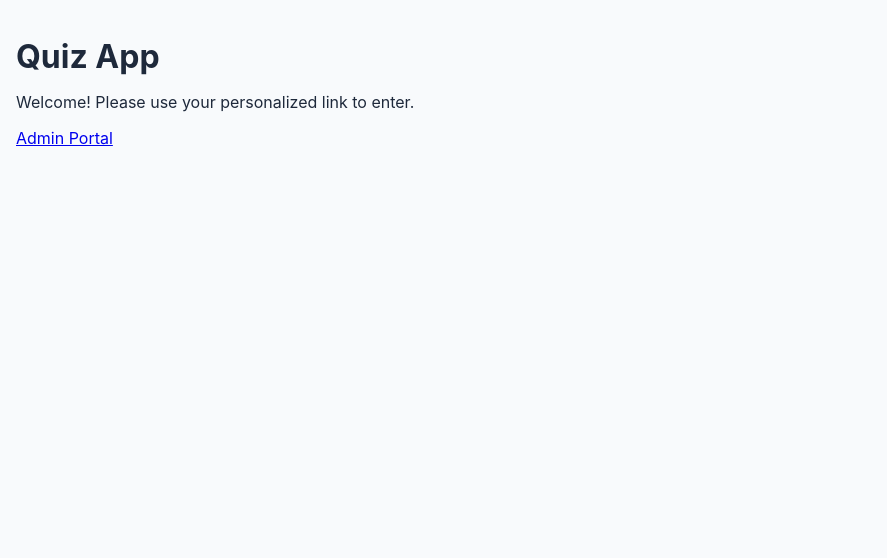
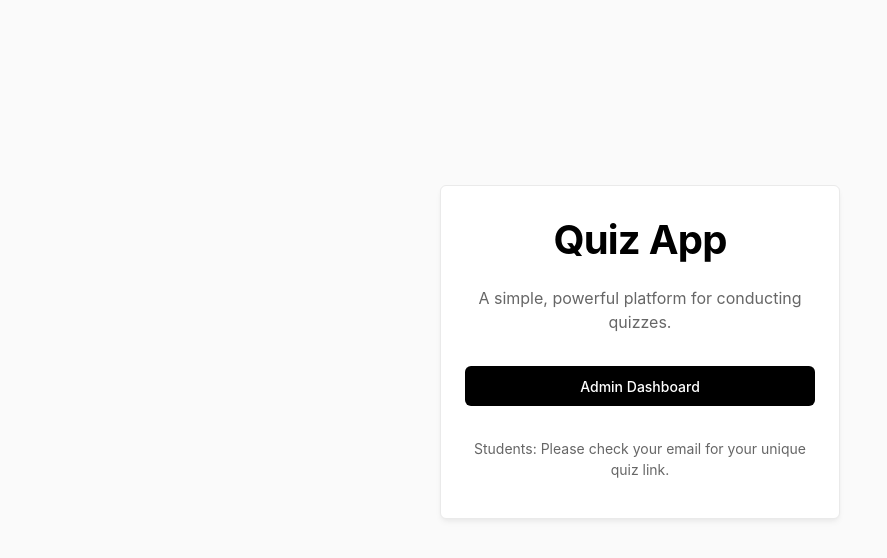
Before and after one commit to akaazazel/quiz-app, a React (Vite) app: page / in a window 1280 px wide. Shown: the top 558 px of the page, without its empty margins (0-887 px from the left). Built offline with nearby package versions, Linux system fonts and the light colour scheme.

Commit message:
feat: vercel geist design

```diff
--- a/src/App.jsx
+++ b/src/App.jsx
@@ -1,18 +1,40 @@
-import { useState } from 'react'
-import { BrowserRouter, Routes, Route } from 'react-router-dom'
-import Admin from './components/Admin'
-import Quiz from './components/Quiz'
+import { BrowserRouter as Router, Routes, Route, Link } from 'react-router-dom';
+import Admin from './components/Admin';
+import Quiz from './components/Quiz';
+
+function Landing() {
+  return (
+    <div className="container center" style={{ minHeight: '80vh' }}>
+      <div className="card text-center" style={{ maxWidth: '400px' }}>
+        <h1 style={{ marginBottom: '0.5rem' }}>Quiz App</h1>
+        <p className="text-subtle mb-8">
+          A simple, powerful platform for conducting quizzes.
+        </p>
+        <div className="stack">
+            <Link to="/admin" className="btn btn-primary w-full">Admin Dashboard</Link>
+        </div>
+        <div style={{ marginTop: '2rem' }}>
+          <p className="text-sm text-subtle">
+            Students: Please check your email for your unique quiz link.
+          </p>
+        </div>
+      </div>
+    </div>
+  );
+}
 
 function App() {
   return (
-    <BrowserRouter>
-      <Routes>
-        <Route path="/" element={<div className="p-4"><h1>Quiz App</h1><p>Welcome! Please use your personalized link to enter.</p><a href="/admin">Admin Portal</a></div>} />
-        <Route path="/admin" element={<Admin />} />
-        <Route path="/quiz/:token" element={<Quiz />} />
-      </Routes>
-    </BrowserRouter>
-  )
+    <Router>
+      <div style={{ padding: '2rem 0' }}>
+        <Routes>
+          <Route path="/" element={<Landing />} />
+          <Route path="/admin" element={<Admin />} />
+          <Route path="/quiz/:token" element={<Quiz />} />
+        </Routes>
+      </div>
+    </Router>
+  );
 }
 
-export default App
+export default App;
--- a/src/index.css
+++ b/src/index.css
@@ -1,21 +1,216 @@
+:root {
+  /* Geist-like Color System */
+  --geist-background: #ffffff;
+  --geist-foreground: #000000;
+  --accents-1: #fafafa;
+  --accents-2: #eaeaea;
+  --accents-3: #999999;
+  --accents-4: #888888;
+  --accents-5: #666666;
+  --accents-6: #444444;
+  --accents-7: #333333;
+  --accents-8: #111111;
+
+  --success-lighter: #d3e5ff;
+  --success-light: #3291ff;
+  --success: #0070f3;
+  --success-dark: #0761d1;
+
+  --error-lighter: #f7d4d6;
+  --error-light: #ff1a1a;
+  --error: #e00;
+  --error-dark: #c50000;
+
+  --warning-lighter: #ffefcf;
+  --warning-light: #f7b955;
+  --warning: #f5a623;
+  --warning-dark: #ab570a;
+
+  /* Typography */
+  --font-sans: 'Inter', -apple-system, BlinkMacSystemFont, 'Segoe UI', 'Roboto', 'Oxygen', 'Ubuntu', 'Cantarell', 'Fira Sans', 'Droid Sans', 'Helvetica Neue', sans-serif;
+
+  /* Radius & Spacing */
+  --radius: 6px;
+  --gap: 16pt;
+}
+
+* {
+  box-sizing: border-box;
+}
+
 body {
   margin: 0;
-  font-family: -apple-system, BlinkMacSystemFont, 'Segoe UI', 'Roboto', 'Oxygen',
-    'Ubuntu', 'Cantarell', 'Fira Sans', 'Droid Sans', 'Helvetica Neue',
-    sans-serif;
+  font-family: var(--font-sans);
+  background-color: var(--accents-1);
+  color: var(--geist-foreground);
+  line-height: 1.5;
   -webkit-font-smoothing: antialiased;
-  -moz-osx-font-smoothing: grayscale;
-  background-color: #f8fafc;
-  color: #1e293b;
 }
 
-code {
-  font-family: source-code-pro, Menlo, Monaco, Consolas, 'Courier New',
-    monospace;
+h1, h2, h3, h4, h5, h6 {
+  margin: 0 0 1rem 0;
+  font-weight: 700;
+  letter-spacing: -0.02em;
 }
 
-.p-4 { padding: 1rem; }
-h1 { font-size: 2rem; font-weight: bold; margin-bottom: 1rem; }
-input, button { padding: 0.5rem; margin: 0.25rem; border-radius: 4px; border: 1px solid #ccc; }
-button { cursor: pointer; background: #3b82f6; color: white; border: none; }
-button:hover { background: #2563eb; }
+h1 { font-size: 2.5rem; }
+h2 { font-size: 1.75rem; }
+h3 { font-size: 1.5rem; }
+
+a {
+  color: var(--success);
+  text-decoration: none;
+  transition: all 0.2s ease;
+}
+
+a:hover {
+  text-decoration: underline;
+}
+
+/* Layout Utilities */
+.container {
+  max-width: 960px;
+  margin: 0 auto;
+  padding: 0 1rem;
+}
+
+.stack { display: flex; flex-direction: column; gap: 1rem; }
+.row { display: flex; gap: 1rem; flex-wrap: wrap; align-items: center; }
+.justify-between { justify-content: space-between; }
+.center { display: flex; justify-content: center; align-items: center; }
+.mt-20 { margin-top: 5rem; }
+.mb-4 { margin-bottom: 1rem; }
+.mb-8 { margin-bottom: 2rem; }
+.w-full { width: 100%; }
+
+/* Components */
+
+/* Card */
+.card {
+  background: var(--geist-background);
+  border: 1px solid var(--accents-2);
+  border-radius: var(--radius);
+  padding: 1.5rem;
+  box-shadow: 0 4px 6px -1px rgba(0, 0, 0, 0.05), 0 2px 4px -1px rgba(0, 0, 0, 0.03);
+  transition: box-shadow 0.2s ease;
+}
+
+.card:hover {
+  box-shadow: 0 10px 15px -3px rgba(0, 0, 0, 0.05), 0 4px 6px -2px rgba(0, 0, 0, 0.025);
+}
+
+/* Button */
+.btn {
+  display: inline-flex;
+  align-items: center;
+  justify-content: center;
+  border-radius: var(--radius);
+  padding: 0 1rem;
+  height: 40px;
+  font-weight: 500;
+  font-size: 0.875rem;
+  cursor: pointer;
+  transition: all 0.2s ease;
+  border: 1px solid transparent;
+}
+
+.btn-primary {
+  background-color: var(--geist-foreground);
+  color: var(--geist-background);
+}
+.btn-primary:hover {
+  background-color: var(--accents-7);
+}
+
+.btn-secondary {
+  background-color: var(--geist-background);
+  color: var(--accents-5);
+  border: 1px solid var(--accents-2);
+}
+.btn-secondary:hover {
+  color: var(--geist-foreground);
+  border-color: var(--geist-foreground);
+}
+
+.btn-success { background: var(--success); color: white; }
+.btn-success:hover { background: var(--success-dark); }
+
+.btn-danger { background: var(--error); color: white; }
+.btn-danger:hover { background: var(--error-dark); }
+
+.btn:disabled {
+  background-color: var(--accents-2);
+  color: var(--accents-4);
+  cursor: not-allowed;
+  border-color: transparent;
+}
+
+/* Input */
+.input {
+  width: 100%;
+  height: 40px;
+  border-radius: var(--radius);
+  border: 1px solid var(--accents-2);
+  padding: 0 0.75rem;
+  font-size: 0.875rem;
+  transition: border-color 0.15s ease;
+}
+.input:focus {
+  outline: none;
+  border-color: var(--accents-5);
+}
+
+/* Table */
+.table-container {
+  overflow-x: auto;
+  border: 1px solid var(--accents-2);
+  border-radius: var(--radius);
+}
+
+table {
+  width: 100%;
+  border-collapse: collapse;
+  font-size: 0.875rem;
+}
+
+th, td {
+  padding: 0.75rem 1rem;
+  text-align: left;
+  border-bottom: 1px solid var(--accents-2);
+}
+
+th {
+  background: var(--accents-1);
+  font-weight: 500;
+  color: var(--accents-5);
+}
+
+tr:last-child td { border-bottom: none; }
+
+/* Badge */
+.badge {
+  display: inline-block;
+  padding: 0.125rem 0.5rem;
+  border-radius: 999px;
+  font-size: 0.75rem;
+  font-weight: 500;
+}
+.badge-success { background: var(--success-lighter); color: var(--success-dark); }
+.badge-warning { background: var(--warning-lighter); color: var(--warning-dark); }
+
+/* Grid */
+.grid {
+  display: grid;
+  gap: 1.5rem;
+}
+
+@media (min-width: 768px) {
+  .grid-2 { grid-template-columns: 1fr 1fr; }
+}
+
+/* Utils */
+.text-center { text-align: center; }
+.text-sm { font-size: 0.875rem; }
+.text-subtle { color: var(--accents-5); }
+.text-error { color: var(--error); }
+.border-b { border-bottom: 1px solid var(--accents-2); }
```
Also changed, not shown: src/components/Admin.jsx (+67 -67 lines), src/components/Quiz.jsx (+54 -41 lines).
